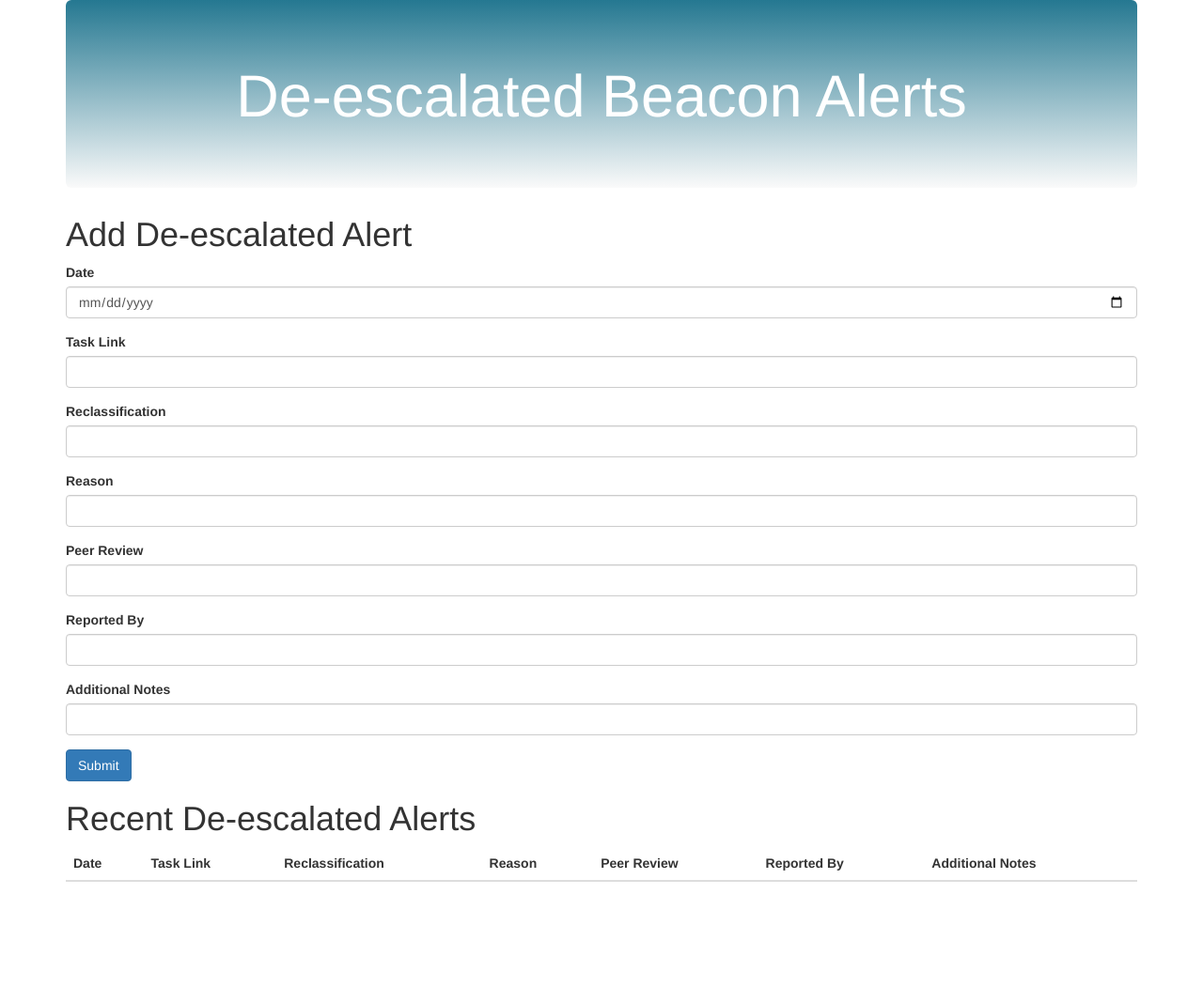
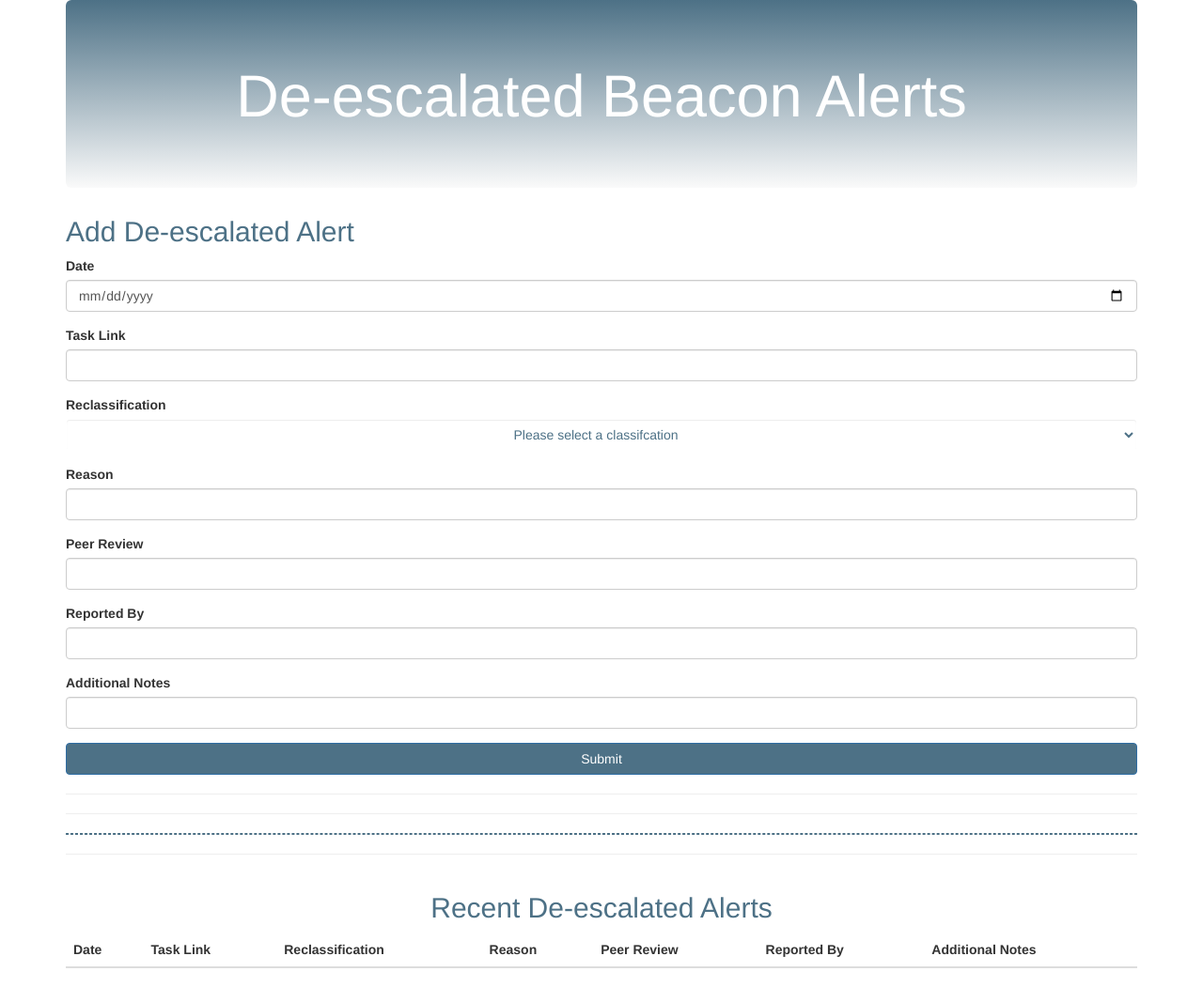
Before and after one commit to michellevdb/inputForm, a plain HTML site: page index.html in a window 1280 px wide. Shown: the whole page at 94% size. Before the commit the page ends 959 px from the top, so only its background shows below. Drawn offline with nearby package versions, Linux system fonts and the light colour scheme; no server answers.

Commit message:
updated input form with button drowdown"

```diff
--- a/assets/app.js
+++ b/assets/app.js
@@ -34,11 +34,10 @@ $(document).ready(function() {
 
           if ($date === "" ||
               $task === "" ||
-              $reclassify === "" ||
+              //$reclassify === "" ||
               $reason === "" ||
               $reviewBy === "" ||
-              $reportBy === "" ||
-              $notes === "") {
+              $reportBy === "") {
 
               alert("Please Enter Alert Information");
 
@@ -96,5 +95,4 @@ $(document).ready(function() {
 
      });
 
-
   });
--- a/assets/style.css
+++ b/assets/style.css
@@ -1,5 +1,24 @@
 #header {
     text-align: center;
-    background: linear-gradient(180deg, rgb(37, 120, 145), rgb(250, 250, 250));
+    background: linear-gradient(180deg, rgb(77, 113, 134), rgb(250, 250, 250));
     color: white;
 }
+
+.btn {
+    background-color: rgb(77, 113, 134);
+    color: white;
+    width: 100%;
+}
+
+.custom-select {
+    background-color: white;
+    color: rgb(77, 113, 134);
+}
+
+#data-table {
+    border-color: rgb(77, 113, 134);
+}
+
+h2 {
+    color:rgb(77, 113, 134);
+}
--- a/index.html
+++ b/index.html
@@ -25,18 +25,24 @@
 
     <!-- Input Form -->
     <form>
-        <table class="table"><h1>Add De-escalated Alert</h1>
+        <table class="table"><h2>Add De-escalated Alert</h2>
         <div class="form-group">
             <label for="date-input">Date</label>
-            <input type="date" class="form-control" id="date-input">
+            <input type="date"  class="form-control" id="date-input">
         </div>
         <div class="form-group">
             <label for="task-link-input">Task Link</label>
             <input type="text" class="form-control" id="task-link-input">
         </div>
-        <div class="form-group">
-            <label for="reclassification-input">Reclassification</label>
-            <input type="text" class="form-control" id="reclassification-input">
+        <div class="form-group input-group-prepend">
+                <label class="input-group-text" for="reclassification-input">Reclassification</label>
+            <select class="custom-select btn form-control" id="reclassification-input">
+                <option selected>Please select a classifcation</option>
+                <option value="Suicide Ideation">Suicide Ideation</option>
+                <option value="Self-Harm">Self-Harm</option>
+                <option value="Help & Support">Help & Support</option>
+                <option value="Suicide Research">Suicide Research</option>
+            </select>
         </div>
         <div class="form-group">
             <label for="reason-input">Reason</label>
@@ -59,11 +65,15 @@
         <button type="button" class="btn btn-primary btn-outline-light" id="submit">Submit</button>
         </div>
 
+        <hr><hr>
+        <hr style="border:1px dashed rgb(77, 113, 134)">
+        <hr>
 
           <!-- Input Data Table -->
 
     <table class="table" id="data-table">
-        <h1>Recent De-escalated Alerts</h1>
+        <h2><center>Recent De-escalated Alerts</h2></center>
+
         <thead>
           <tr>
             <th scope="col">Date</th>
```
